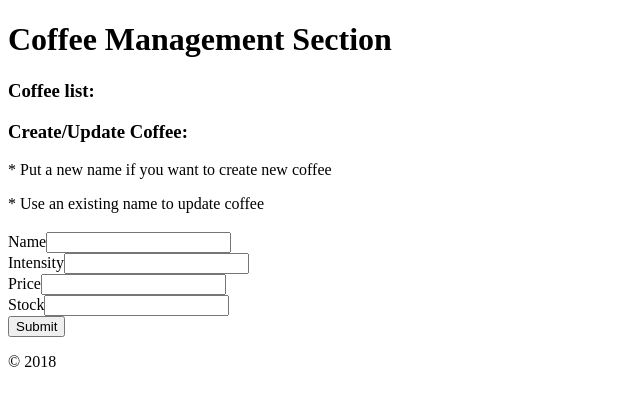
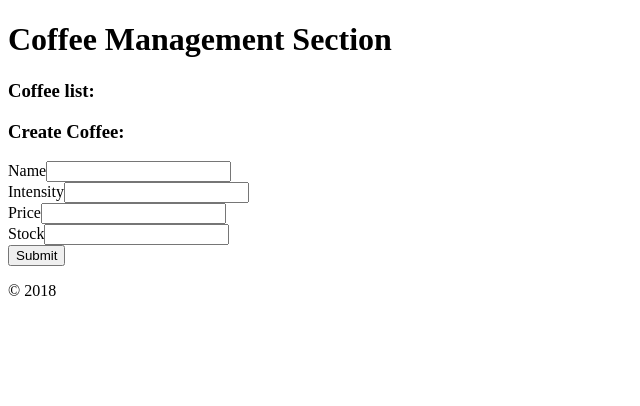
Before and after one commit to iegorlopatin/globelink, a Yii app: template backend/views/site/coffee.php in a window 1280 px wide. Shown: the top 406 px of the page, without its empty margins (0-640 px from the left). Run offline with PHP 8.4 and a stand-in for Yii, Linux system fonts and the light colour scheme; the template is opened without the code that fills it, so the values that code supplies are empty; form fields are guessed from the names that the template uses; some libraries are stand-ins or nearby versions.

Commit message:
Update view to hide coffee 'update' option because of 'unique' validatin errors

```diff
--- a/backend/views/site/coffee.php
+++ b/backend/views/site/coffee.php
@@ -39,9 +39,10 @@ use yii\helpers\Url;
             ]);
         ?>
 
-        <h3> Create/Update Coffee: </h3>
-        <p>* Put a new name if you want to create new coffee</p>
-        <p>* Use an existing name to update coffee</p>
+        <h3> Create Coffee: </h3>
+<!--        <h3> Create/Update Coffee: </h3>-->
+<!--        <p>* Put a new name if you want to create new coffee</p>-->
+<!--        <p>* Use an existing name to update coffee</p>-->
         <?php echo '<h3>' . nl2br(Html::encode($message)) . '</h3>';?>
 
         <?php
```
